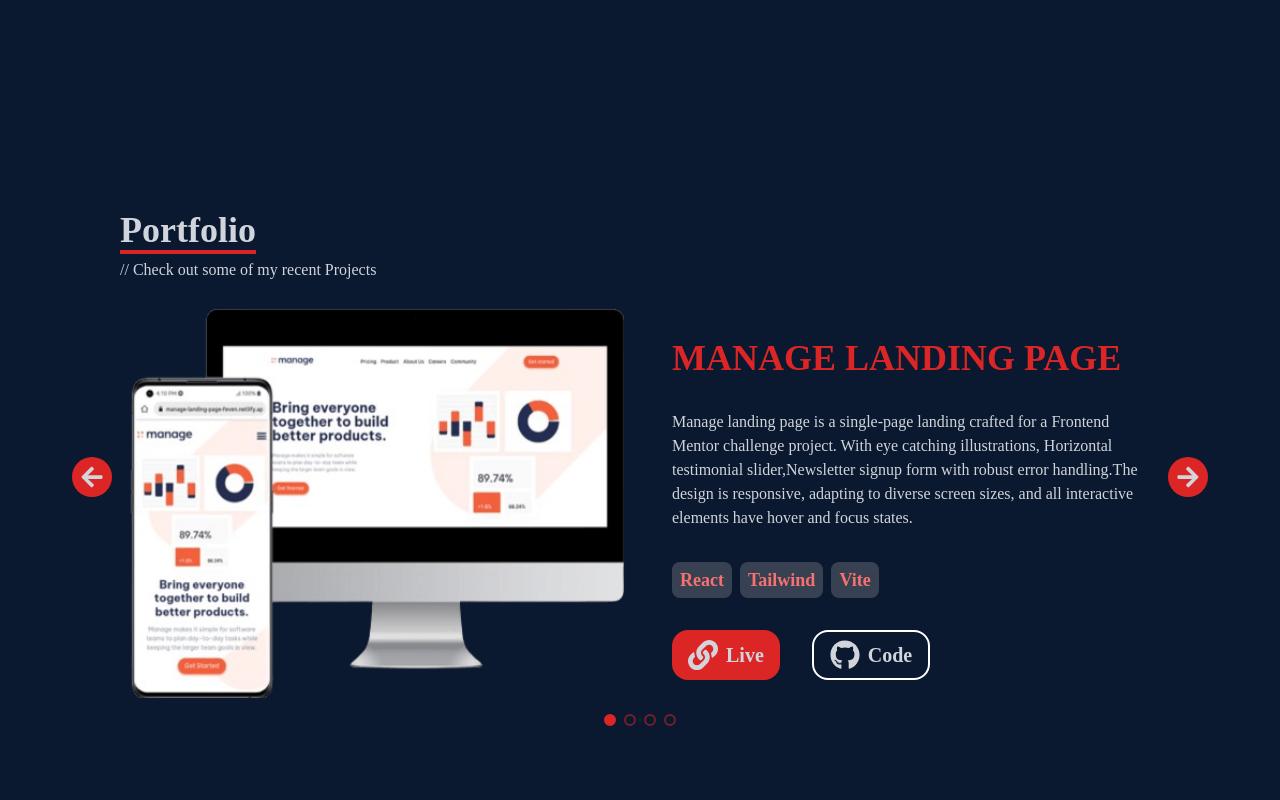
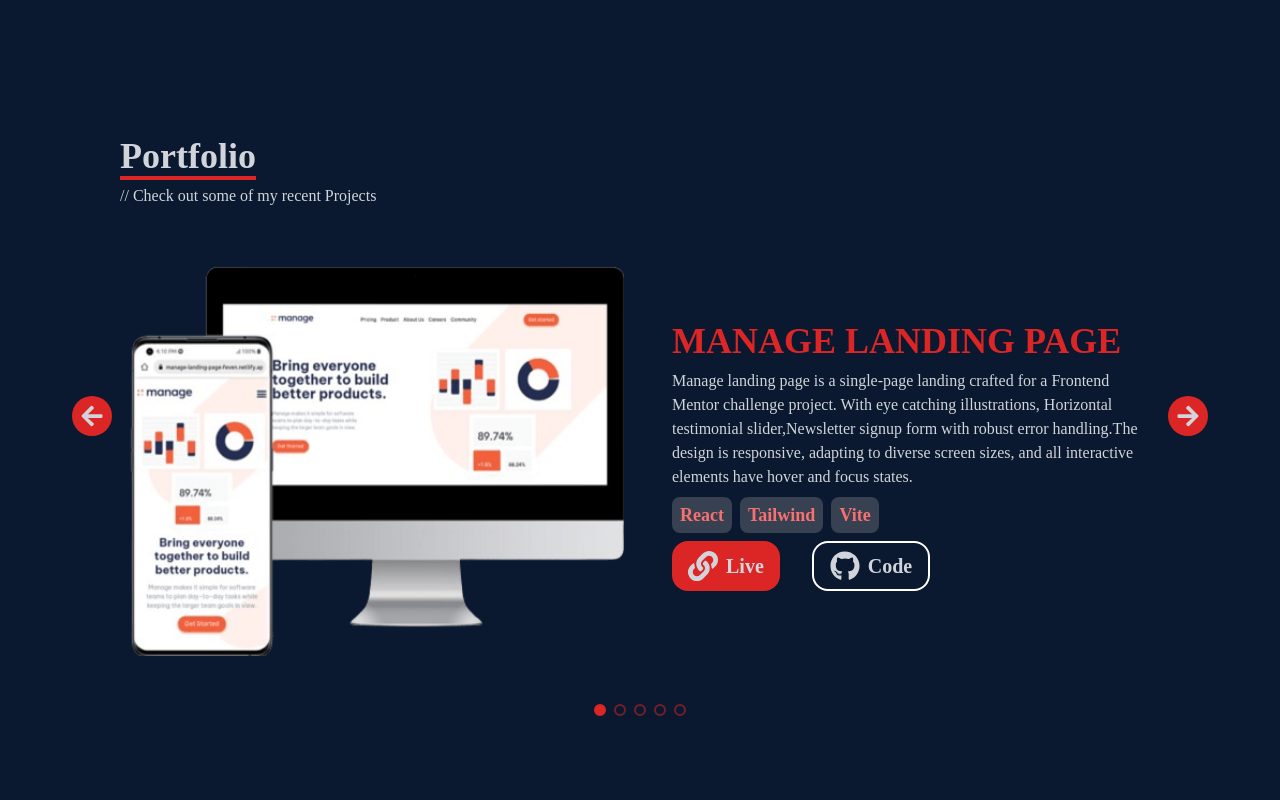
Before and after one commit to FevenSeyfu/myportfolio-react, a React (Vite) app: page / in a window 1280 px wide. Shown: the part 1560-2360 px from the top of the page. Built offline with nearby package versions, Linux system fonts and the light colour scheme; a web font is replaced by a local one.

Commit message:
update projects

```diff
--- a/src/components/ProjectCarousel.jsx
+++ b/src/components/ProjectCarousel.jsx
@@ -34,15 +34,15 @@ const ProjectCarousel = ({ projects }) => {
           <div
             className={`flex flex-col ${
               index % 2 === 0 ? "md:flex-row" : "md:flex-row-reverse"
-            } gap-8 md:gap-4 md:mx-16 items-center justify-center h-[30rem] md:h-[20rem]`}
+            } gap-8 md:gap-4  md:mx-16 md:mb-4 mt-2 items-center justify-center `}
           >
             <img
               src={item.image}
               alt={`${item.name} image`}
               className="md:w-3/6 md:h-[25rem] w-[15rem]"
             />
-            <div className="md:w-3/6 h-full gap-4 md:gap-8 flex flex-col mx-4">
-              <h2 className="text-4xl text-red-600 font-bold">
+            <div className="flex flex-col  md:w-3/6 h-full gap-4 md:gap-2 mx-12 md:mx-4">
+              <h2 className="text-2xl md:text-4xl text-red-600 font-bold">
                 {item.name.toUpperCase()}
               </h2>
               <p className="line-clamp-2 sm:line-clamp-none">
@@ -94,12 +94,12 @@ const ProjectCarousel = ({ projects }) => {
       </button>
 
       {/* Dot Slider */}
-      <div className="flex my-2">
+      <div className="flex mt-24 md:mt-2">
         {projects.map((_, index) => (
           <button
             key={index}
             onClick={() => setCurrentSlide(index)}
-            className={`w-3 h-3 mx-1  md:mt-12 border-2 rounded-full border-red-600 hover:border-white ${
+            className={`w-3 h-3 mx-1  md:my-6 border-2 rounded-full border-red-600 hover:border-white ${
               index === currentSlide ? "bg-red-600" : "opacity-50"
             } focus:outline-none`}
           ></button>
--- a/src/components/Works.jsx
+++ b/src/components/Works.jsx
@@ -14,14 +14,14 @@ const Works = () => {
   return (
     <div
       name="Portfolio"
-      className="w-full pt-2 md:pt-16 text-gray-300 bg-[#0a192f] h-screen"
+      className="w-full pt-2 md:pt-20 text-gray-300 bg-[#0a192f]"
       onMouseEnter={handleMouseEnter}>
-      <div className="max-w-[1200px] mx-auto p-4 flex flex-col justify-center w-full h-full">
-        <div className="pb-4 md:ml-16">
+      <div className="max-w-[1200px] mx-auto p-4 flex flex-col justify-center w-full ">
+        <div className="pb-2 md:ml-16">
           <h1 className="text-4xl font-bold inline border-b-4 text-gray-300 border-red-600">
             Portfolio
           </h1>
-          <p className="py-2">// Check out some of my recent Projects</p>
+          <p className="pt-2">// Check out some of my recent Projects</p>
         </div>
         <ProjectCarousel projects={project}/>
       </div>
--- a/src/data/data.js
+++ b/src/data/data.js
@@ -2,6 +2,8 @@ import QuillHub from '../assets/projects/Quill-hub.png'
 import ScrumFlow from '../assets/projects/scrum-flow.png'
 import LandingPage from '../assets/projects/manage-landing-page.png'
 import RestCountries from '../assets/projects/rest-countries.png'
+import FrontendMentor from '../assets/projects/FrontendMentor.png'
+
 export const data=[
     {
         id:1,
@@ -56,5 +58,18 @@ export const data=[
             'TAILWINDCSS',
         ]
     },
+    {
+        id:5,
+        name:"Frontend Mentor Solution",
+        image:FrontendMentor,
+        description:"Explore my hands-on projects from Frontend Mentor, where I completed a range of web development projects from simple UI components to multi-page web apps.I've grown my skills and creativity.and I have learned to understand design files convert design to responsive and accessible code.",
+        github:"https://github.com/FevenSeyfu/Frontend-mentor",
+        live:"https://fevenseyfu.github.io/Frontend-mentor/",
+        technologies: [
+            'HTML-CSS-JS',
+            'React',
+            'TAILWINDCSS',
+        ]
+    },
 
 ]
```
Also changed, not shown: src/assets/projects/FrontendMentor.png (added), 1 other file (tests, documents, lock files or other folders).
